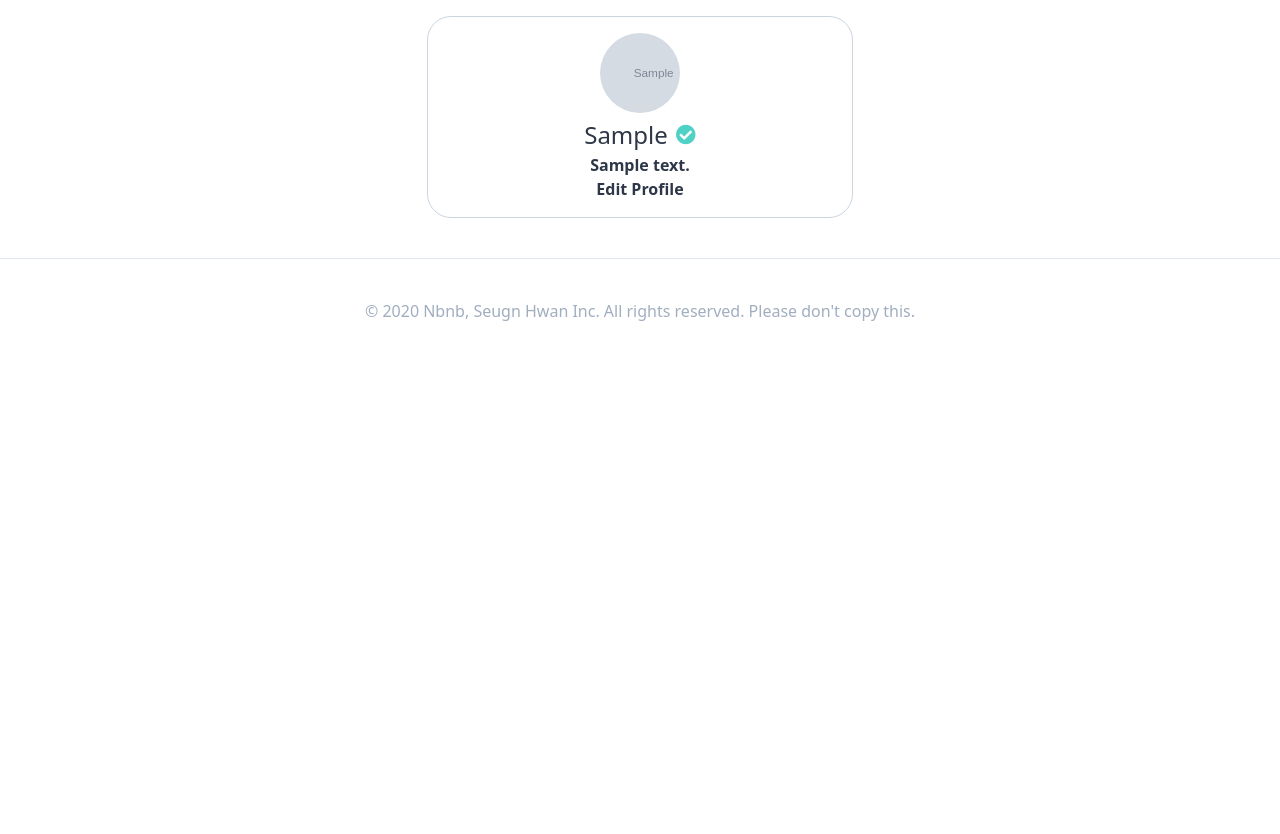
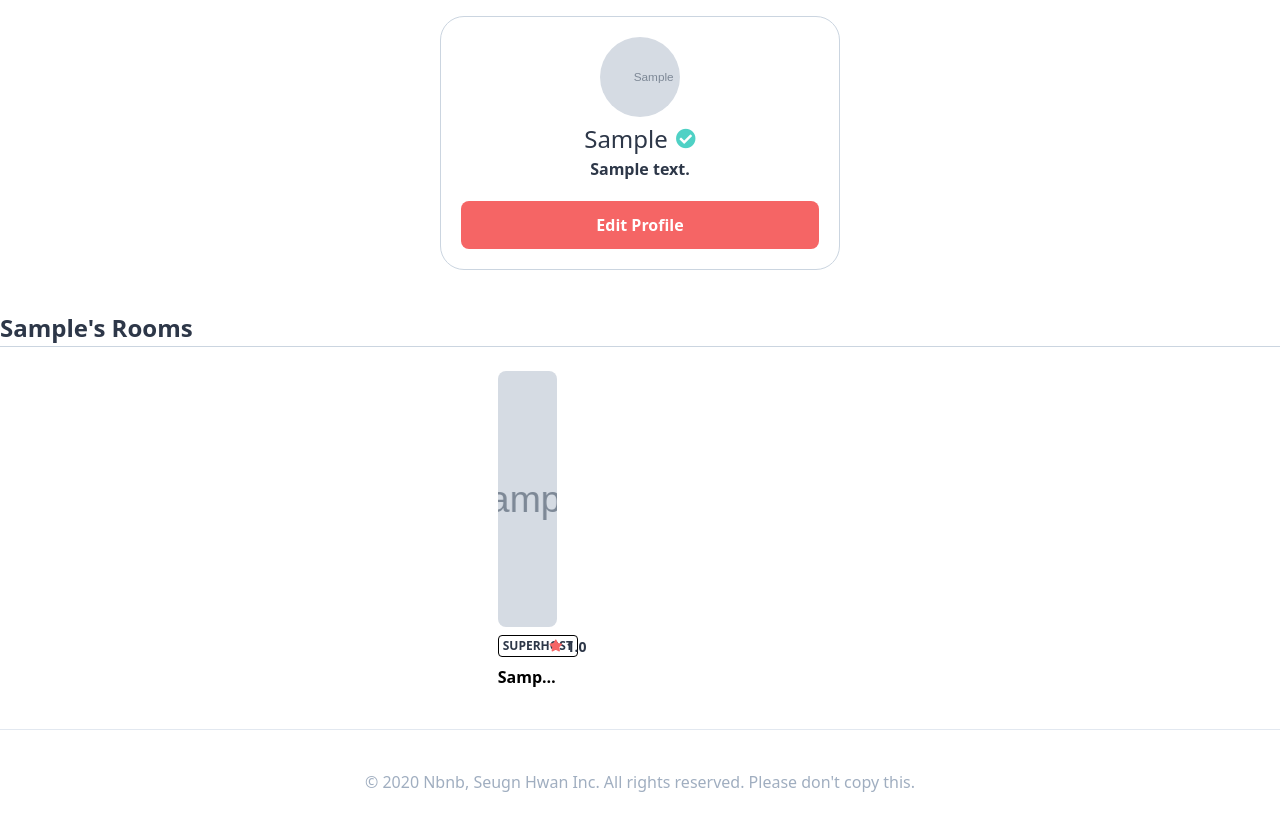
Before and after one commit to mechaniccoder/airbnb-clone, a Django app: page /users/1/ in a window 1280 px wide. Shown: the part 80-914 px from the top of the page. Before the commit the page ends 401 px from the top, so only its background shows below. Run offline with Django 3.2, Linux system fonts and the light colour scheme; a user stored in the database is signed in; tables that the repository leaves empty hold one stand-in row (values such as "Sample post"); grey boxes marked "Sample" are stand-in pictures; some libraries are stand-ins or nearby versions.

Commit message:
Add profile edit page

```diff
--- a/assets/scss/styles.scss
+++ b/assets/scss/styles.scss
@@ -18,11 +18,20 @@
 .btn {
     @apply w-full rounded py-4 text-center;
 }
-input {
+.btn_link {
+    @apply w-full rounded py-4 text-center py-3 rounded-lg text-white bg-red-500;
+}
+input,
+textarea {
     @apply btn text-left border border-gray-600 px-5 mb-3;
     &:focus {
         @apply outline-none border-teal-500;
     }
+}
+
+textarea {
+    resize: none;
+    height: 200px;
 }
 form {
     .input {
--- a/templates/users/user_detail.html
+++ b/templates/users/user_detail.html
@@ -8,22 +8,35 @@
 {% endblock search_bar %}
 
 {% block content %}
+<div class="container mx-auto">
+    <div class="mx-auto my-10 flex flex-col items-center border border-gray-400 lg:w-50vh md:w-50vh w-full p-5 rounded-xl">
 
-<div class="container mx-auto my-10 flex flex-col items-center border border-gray-400 xl:w-2/6 lg:w-3/5 md:1/2 w-full p-4 rounded-xl">
+        {% include "partials/auth/user_avatar.html" with user_obj=user_obj %}
 
-    {% include "partials/auth/user_avatar.html" with user_obj=user_obj %}
+        <div class="flex items-center mt-1">
+            <span class="font-medium text-2xl">{{user_obj.first_name}}</span>
 
-    <div class="flex items-center mt-1">
-        <span class="font-medium text-2xl">{{user_obj.first_name}}</span>
+            {% if user_obj.superhost %}
+                <i class="fas fa-check-circle text-teal-400 ml-2 text-xl"></i>
+            {% endif %}
+        </div>
 
-        {% if user_obj.superhost %}
-            <i class="fas fa-check-circle text-teal-400 ml-2 text-xl"></i>
+        <span class="text-md mb-5">{{user_obj.bio}}</span>
+
+        {% if user == user_obj %}
+            <a href="{% url 'users:update-profile' %}" class="btn_link">Edit Profile</a>
         {% endif %}
+
     </div>
 
-    <span class="text-md">{{user_obj.bio}}</span>
+    {% if user_obj.rooms.count > 0 %}
+        <div class="mx-auto flex flex-col items-center">
+            <h3 class="mb-6 w-full border-b border-gray-400 text-2xl ">{{user_obj.first_name}}'s Rooms</h3>
 
-
-    <a href="#">Edit Profile</a>
+            <div class="flex flex-wrap">
+                {% for room in user_obj.rooms.all %} {% include 'partials/room_card.html' with room=room %} {% endfor %}
+            </div>
+        </div>
+    {% endif %}
 </div>
 {% endblock content %}
--- a/users/urls.py
+++ b/users/urls.py
@@ -4,13 +4,14 @@ from . import views
 app_name = "users"
 
 urlpatterns = [
-    path("login", views.LoginView.as_view(), name="login"),
-    path("login/github", views.github_login, name="github-login"),
-    path("login/github/callback", views.github_callback, name="github-callback"),
-    path("login/kakao", views.kakao_login, name="kakao-login"),
-    path("login/kakao/callback", views.kakao_callback, name="kakao-callback"),
-    path("logout", views.log_out, name="logout"),
-    path("signup", views.SignUpView.as_view(), name="signup"),
-    path("verify/<str:key>", views.complete_verification, name="complete-verification"),
+    path("login/", views.LoginView.as_view(), name="login"),
+    path("login/github/", views.github_login, name="github-login"),
+    path("login/github/callback/", views.github_callback, name="github-callback"),
+    path("login/kakao/", views.kakao_login, name="kakao-login"),
+    path("login/kakao/callback/", views.kakao_callback, name="kakao-callback"),
+    path("logout/", views.log_out, name="logout"),
+    path("signup/", views.SignUpView.as_view(), name="signup"),
+    path("verify/<str:key>/", views.complete_verification, name="complete-verification"),
     path("<int:pk>/", views.UserProfileView.as_view(), name="profile"),
+    path("update-profile/", views.UpdateUserView.as_view(), name="update-profile"),
 ]
--- a/users/views.py
+++ b/users/views.py
@@ -4,7 +4,7 @@ from django.contrib import messages
 from django.core.files.base import ContentFile
 from django.shortcuts import render
 from django.views import View
-from django.views.generic import FormView, DetailView
+from django.views.generic import FormView, DetailView, UpdateView
 from django.shortcuts import render, redirect, reverse
 from django.urls import reverse_lazy
 from django.contrib.auth import authenticate, login, logout
@@ -235,3 +235,20 @@ def kakao_callback(request):
 class UserProfileView(DetailView):
     model = models.User
     context_object_name = "user_obj"
+
+
+class UpdateUserView(UpdateView):
+    model = models.User
+    template_name = "users/update-profile.html"
+    fields = (
+        "last_name",
+        "first_name",
+        "avatar",
+        "gender",
+        "bio",
+        "birthdate",
+        "language",
+        "currency"
+    )
+    def get_object(self, queryset=None):
+        return self.request.user
```
Also changed, not shown: templates/users/update-profile.html (renamed from templates/users/signup.html, +3 -4 lines), static/css/styles.css.
